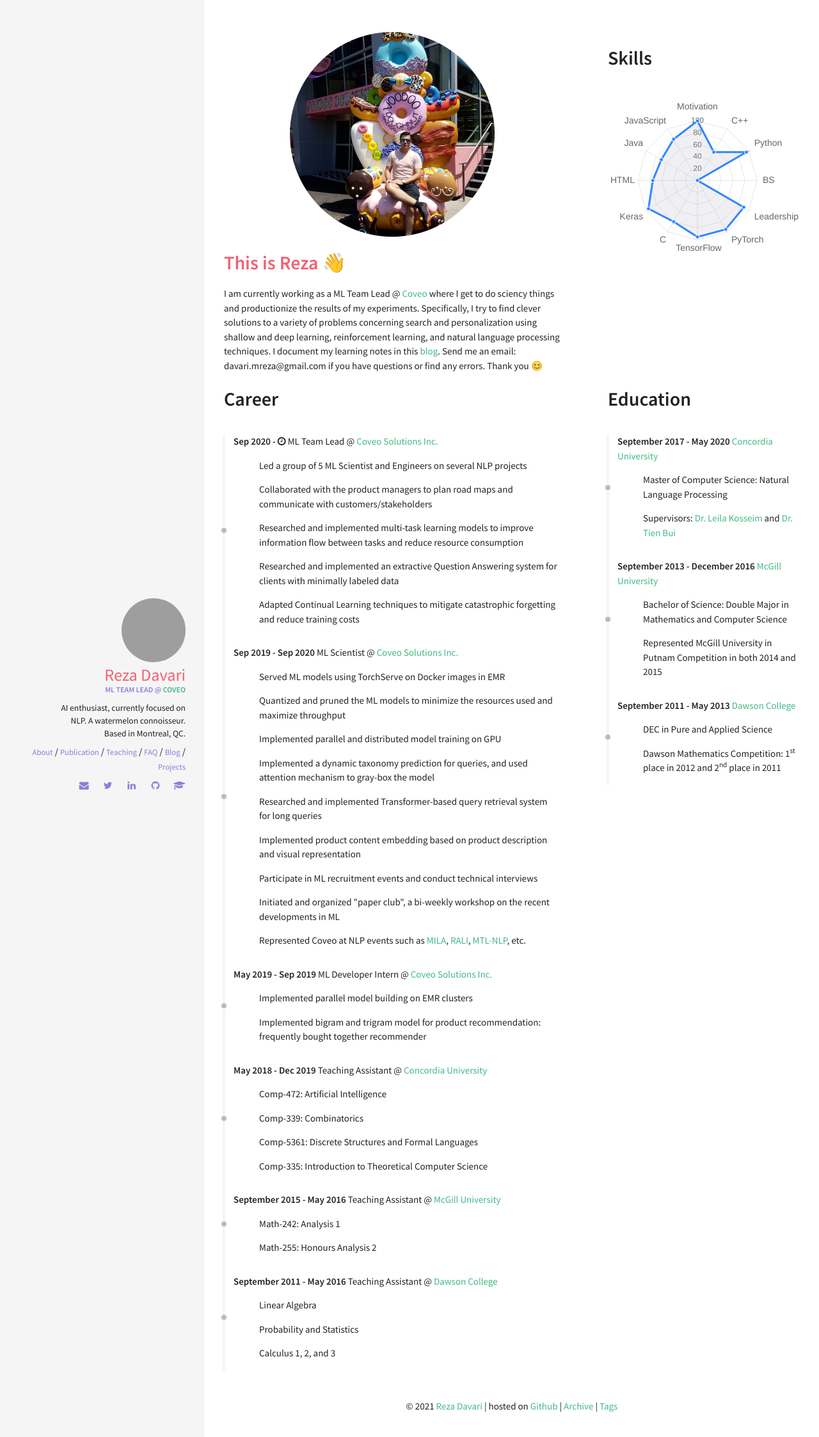
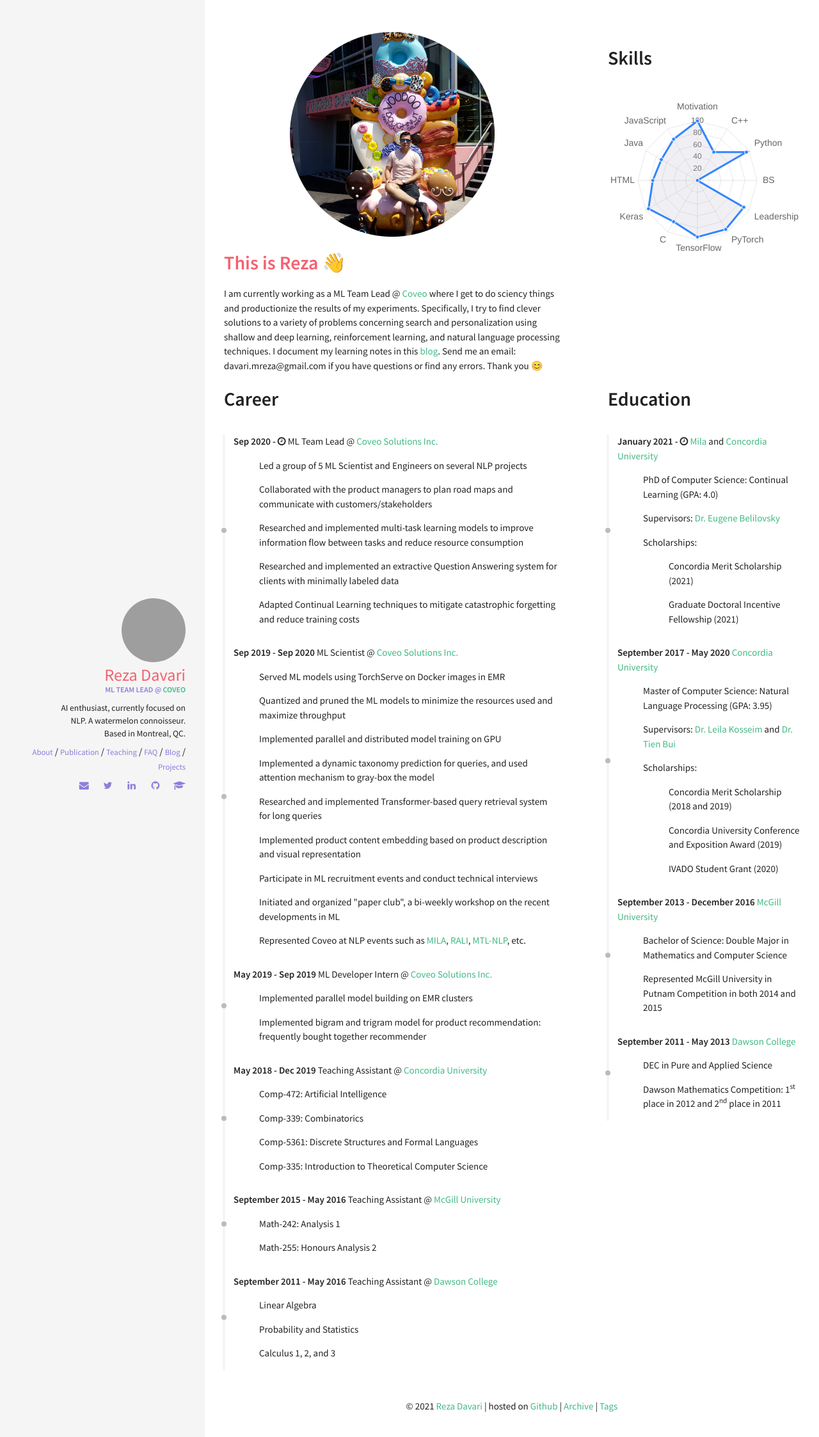
Before and after one commit to rezazzr/davari.io, a Jekyll site: the page built from index.html, in a window 1280 px wide. Shown: the top 2246 px of the page at 64% size. Built offline with Jekyll 4.4.1, drawn with Linux system fonts in a browser that asks for light colours; nearby versions of some CDN libraries; grey boxes are pictures that could not be loaded.

Commit message:
📎 updated education up to PhD

```diff
--- a/_data/index/education.yml
+++ b/_data/index/education.yml
@@ -1,7 +1,35 @@
+- name: Mila
+  name2: Concordia University
+  link: https://mila.quebec/en/
+  link2: https://www.concordia.ca/
+  date: January 2021 - <i class="fa fa-clock-o" aria-hidden="true" title="Until Now"></i>
+  descr: >
+    <br> <ul>
+          <li>PhD of Computer Science&#58 Continual Learning (GPA&#58 4.0)</li>
+          <li>Supervisors&#58 <a href="http://eugenium.github.io/" target="_blank">Dr. Eugene Belilovsky</a></li>
+          <li>Scholarships&#58
+              <ul>
+                <li> Concordia Merit Scholarship (2021) </li>
+                <li> Graduate Doctoral Incentive Fellowship (2021) </li>
+              </ul>
+          </li>
+        </ul>
+
 - name: Concordia University
   link: https://www.concordia.ca/
   date: September 2017 - May 2020
-  descr: <br> <ul> <li>Master of Computer Science&#58 Natural Language Processing</li> <li>Supervisors&#58 <a href="https://users.encs.concordia.ca/~kosseim/" target="_blank">Dr. Leila Kosseim</a> and <a href="https://users.encs.concordia.ca/~bui/" target="_blank">Dr. Tien Bui</a> </li> </ul>
+  descr: >
+    <br> <ul>
+          <li>Master of Computer Science&#58 Natural Language Processing (GPA&#58 3.95)</li>
+          <li>Supervisors&#58 <a href="https://users.encs.concordia.ca/~kosseim/" target="_blank">Dr. Leila Kosseim</a> and <a href="https://users.encs.concordia.ca/~bui/" target="_blank">Dr. Tien Bui</a> </li>
+          <li>Scholarships&#58
+              <ul>
+                <li> Concordia Merit Scholarship (2018 and 2019) </li>
+                <li> Concordia University Conference and Exposition Award (2019) </li>
+                <li> IVADO Student Grant (2020) </li>
+              </ul>
+          </li>
+        </ul>
 
 - name: McGill University
   link: https://www.mcgill.ca/
--- a/_includes/sections/education.html
+++ b/_includes/sections/education.html
@@ -4,7 +4,16 @@
 <div class="archive">
   <div class="timeline" id="timeline">
     {% for career in site.data.index.education %}
-          <div class="archive-title bio"><div class="archive-year"><strong>{{ career.date }}</strong> <a href="{{ career.link }}" target="_blank">{{ career.name }}</a>{{ career.descr }}</div></div>
+          <div class="archive-title bio">
+              <div class="archive-year">
+                    <strong>{{ career.date }}</strong>
+                    <a href="{{ career.link }}" target="_blank">{{ career.name }}</a>
+                    {% if career.name2 %}
+                    and <a href="{{ career.link2 }}" target="_blank">{{ career.name2 }}</a>
+                    {% endif %}
+                    {{ career.descr }}
+              </div>
+          </div>
     {% endfor %}
   </div>
 </div>
```
